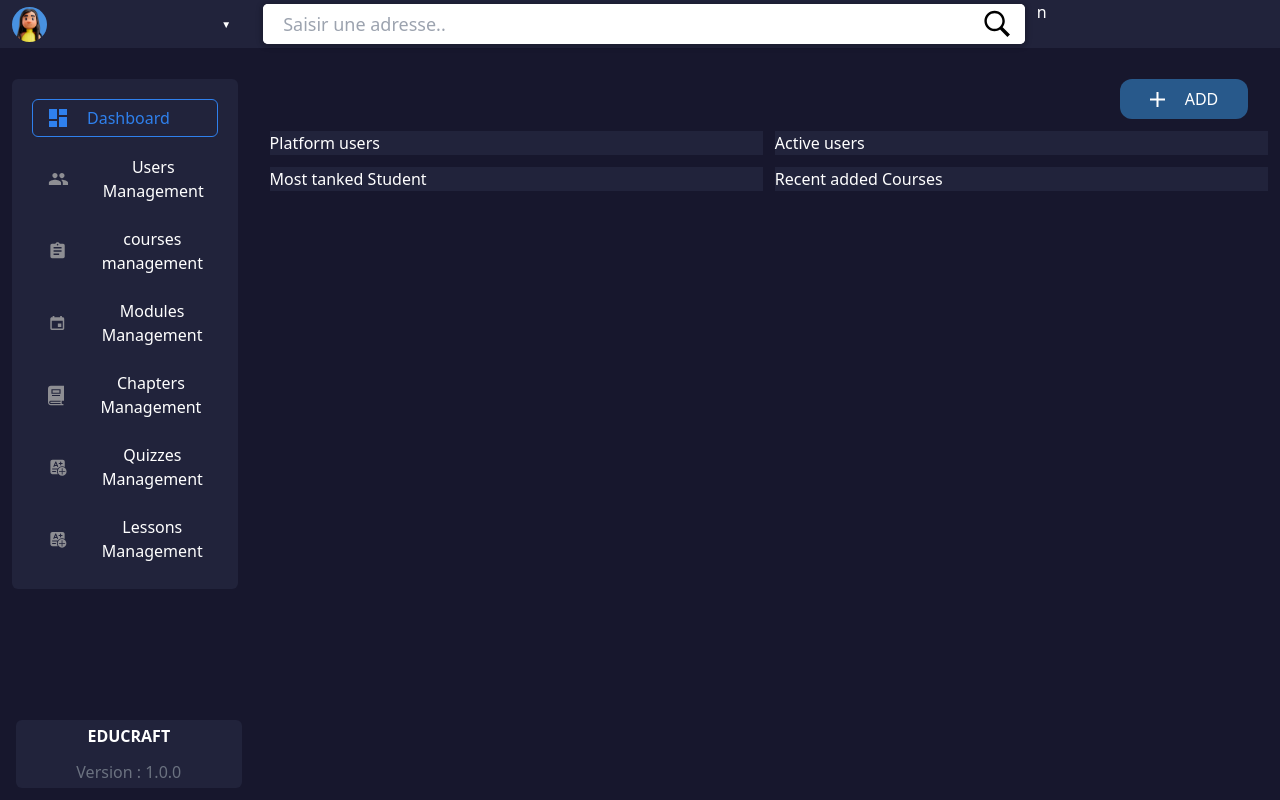
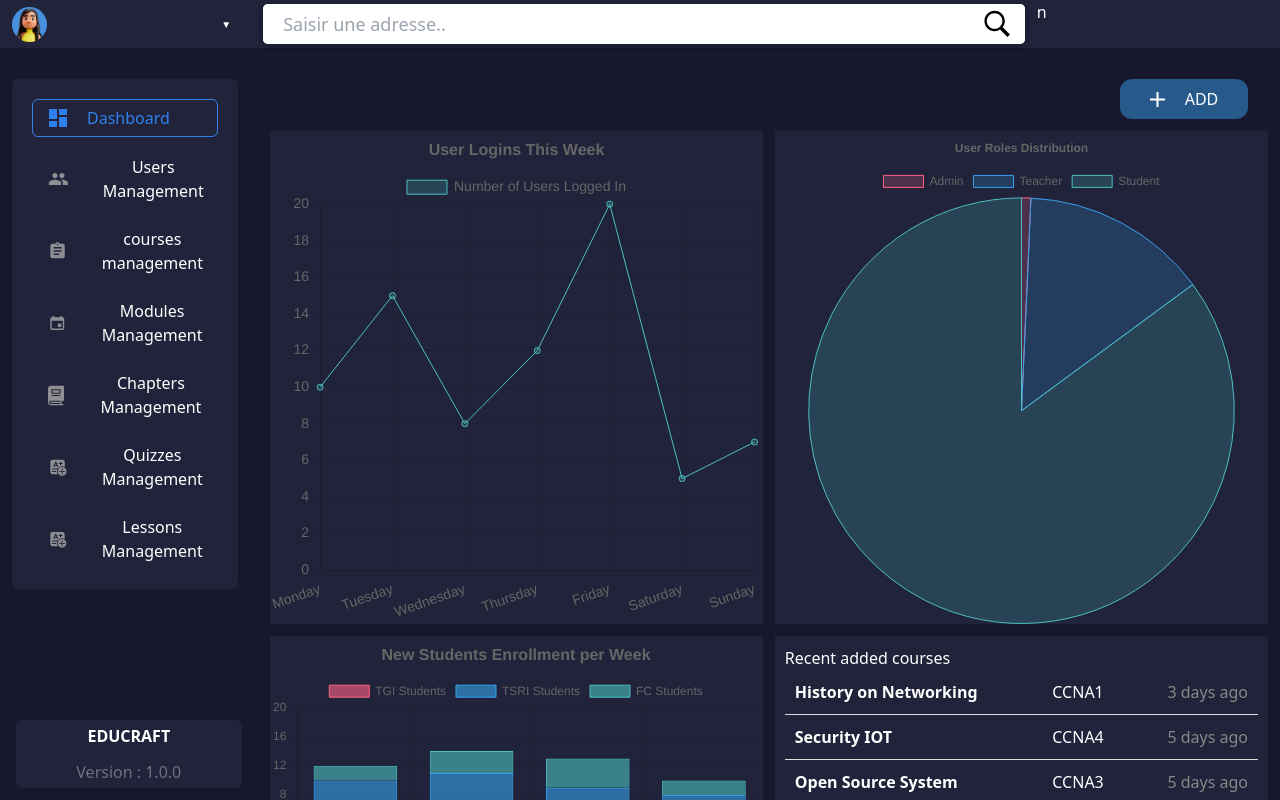
Before and after one commit to Hamza-El-Fahli/Educraft_Server, a Next.js app: page /dashboard in a window 1280 px wide. Built offline with nearby package versions, Linux system fonts and the light colour scheme.

Commit message:
wip: Dashboard Management - add chart For number of Logins - add chart For User roles dustribution - add chart For New Students accounts - add chart For Recent added courses

```diff
--- /dev/null
+++ b/src/app/(dashboard)/dashboard/charts/CourseList.css
@@ -0,0 +1,49 @@
+.course-list-container {
+    width: 100%;
+    max-width: 600px;
+    margin: 0 auto;
+    padding: 10px;
+    /* border: 1px solid #ddd; */
+    border-radius: 8px;
+    /* background-color: #f9f9f9; */
+  }
+
+  .course-list {
+    width: 100%;
+  }
+
+  .course-item {
+    display: flex;
+    justify-content: space-between;
+    align-items: center;
+    padding: 10px;
+    border-bottom: 1px solid #ddd;
+    opacity: 0;
+    transform: translateY(20px);
+    transition: opacity 0.5s ease, transform 0.5s ease;
+  }
+
+  .course-item.visible {
+    opacity: 1;
+    transform: translateY(0);
+  }
+
+  .course-item:last-child {
+    border-bottom: none;
+  }
+
+  .course-title {
+    flex: 2;
+    font-weight: bold;
+  }
+
+  .course-category {
+    flex: 1;
+    text-align: center;
+  }
+
+  .course-added {
+    flex: 1;
+    text-align: right;
+    color: #888;
+  }
--- /dev/null
+++ b/src/app/(dashboard)/dashboard/charts/CourseListChart.tsx
@@ -0,0 +1,46 @@
+import React, { useState, useEffect } from 'react';
+import './CourseList.css';
+
+const CourseList = () => {
+    type LastCourse = {title:string,category:string,added:string}
+  const [courses, setCourses] = useState<LastCourse[]>([]);
+  const [visibleCourses, setVisibleCourses] = useState<LastCourse[]>([]);
+
+  useEffect(() => {
+    // Simulate fetching course data
+    const fetchedCourses:LastCourse[] = [
+      { title: 'History on Networking', category: 'CCNA1', added: '3 days ago' },
+      { title: 'Security IOT', category: 'CCNA4', added: '5 days ago' },
+      { title: 'Open Source System', category: 'CCNA3', added: '5 days ago' },
+      { title: 'Python in AI', category: 'Programming', added: '1 week ago' },
+    ];
+    setCourses(fetchedCourses);
+  }, []);
+
+  useEffect(() => {
+    if (courses.length > 0) {
+      courses.forEach((course, index) => {
+        setTimeout(() => {
+          setVisibleCourses((prev:LastCourse[]) => [...prev, course]);
+        }, index * 200); // Delay each course appearance by 0.5 seconds
+      });
+    }
+  }, [courses]);
+
+  return (
+    <div className="course-list-container">
+      <div className="course-list">
+         {courses.length != 0 && <div> Recent added courses</div>}
+        {visibleCourses.map((course, index) => (
+          <div className={` course-item ${visibleCourses.length > index ? 'visible' : ''}`} key={index}>
+            <div className="course-title">{course.title}</div>
+            <div className="course-category">{course.category}</div>
+            <div className="course-added">{course.added}</div>
+          </div>
+        ))}
+      </div>
+    </div>
+  );
+};
+
+export default CourseList;
--- /dev/null
+++ b/src/app/(dashboard)/dashboard/charts/LoginChart.tsx
@@ -0,0 +1,79 @@
+import React from 'react';
+import { Bar , Line} from 'react-chartjs-2';
+import { Chart as ChartJS, CategoryScale,PointElement, LineElement, LinearScale, BarElement, Title, Tooltip, Legend } from 'chart.js';
+
+// Register Chart.js components
+ChartJS.register(CategoryScale, LinearScale,PointElement, LineElement, BarElement, Title, Tooltip, Legend);
+
+const LoginChart = () => {
+    const data = [10, 15, 8, 12, 20, 5, 7]; // Replace with actual data
+
+  // Define the data structure for the chart
+  const chartData = {
+    labels: ['Monday', 'Tuesday', 'Wednesday', 'Thursday', 'Friday', 'Saturday', 'Sunday'],
+    datasets: [
+      {
+        label: 'Number of Users Logged In',
+        data: data,
+        backgroundColor: 'rgba(75, 192, 192, 0.2)',
+        borderColor: 'rgba(75, 192, 192, 1)',
+        borderWidth: 1,
+        fill: true, // Fill the area under the line
+
+      },
+    ],
+  };
+
+  // Define the options for the chart
+
+  return <Line
+  style={{
+    height:'100%'
+  }}
+  data={chartData} options={{
+    responsive: true,
+    maintainAspectRatio: false, // Allow custom height
+    plugins: {
+      legend: {
+        position: 'top',
+        labels: {
+          font: {
+            size: 14, // Set font size for legend
+          },
+        },
+      },
+      title: {
+        display: true,
+        text: 'User Logins This Week',
+        font: {
+          size: 16, // Set font size for title
+        },
+      },
+      tooltip: {
+        bodyFont: {
+          size: 14, // Set font size for tooltip
+        },
+      },
+    },
+    scales: {
+      x: {
+        ticks: {
+          font: {
+            size: 14, // Set font size for x-axis labels
+          },
+        },
+      },
+      y: {
+        beginAtZero: true,
+        ticks: {
+          font: {
+            size: 14, // Set font size for y-axis labels
+          },
+        },
+      },
+    },
+  }
+} />;
+};
+
+export default LoginChart;
--- /dev/null
+++ b/src/app/(dashboard)/dashboard/charts/NewStudentsChart.tsx
@@ -0,0 +1,71 @@
+import React from 'react';
+import { Bar } from 'react-chartjs-2';
+import { Chart as ChartJS, CategoryScale, LinearScale, BarElement, Title, Tooltip, Legend } from 'chart.js';
+
+// Register Chart.js components
+ChartJS.register(CategoryScale, LinearScale, BarElement, Title, Tooltip, Legend);
+
+const StackedBarChart = () => {
+  // Define the data structure for the chart
+  const chartData = {
+    labels: ['Week 1', 'Week 2', 'Week 3', 'Week 4'], // Example weeks
+    datasets: [
+      {
+        label: 'TGI Students',
+        data: [2, 4, 6, 3], // Number of TGI students each week
+        backgroundColor: 'rgba(255, 99, 132, 0.6)',
+        borderColor: 'rgba(255, 99, 132, 1)',
+        borderWidth: 1,
+      },
+      {
+        label: 'TSRI Students',
+        data: [8, 7, 3, 5], // Number of TSRI students each week
+        backgroundColor: 'rgba(54, 162, 235, 0.6)',
+        borderColor: 'rgba(54, 162, 235, 1)',
+        borderWidth: 1,
+      },
+      {
+        label: 'FC Students',
+        data: [2, 3, 4, 2], // Number of FC students each week
+        backgroundColor: 'rgba(75, 192, 192, 0.6)',
+        borderColor: 'rgba(75, 192, 192, 1)',
+        borderWidth: 1,
+      },
+    ],
+  };
+
+  // Define the options for the chart
+
+  return <Bar
+style={{
+    height:'100%'
+}}
+  data={chartData} options={{
+    responsive: true,
+
+    plugins: {
+      legend: {
+        position: 'top',
+      },
+      title: {
+        display: true,
+        text: 'New Students Enrollment per Week',
+        font:{
+            size : 16
+        }
+      },
+    },
+    scales: {
+      x: {
+        stacked: true,
+      },
+      y: {
+        stacked: true,
+        beginAtZero: true,
+        max : 20,
+      },
+    },
+  }} />;
+};
+
+export default StackedBarChart;
--- /dev/null
+++ b/src/app/(dashboard)/dashboard/charts/PieChart.tsx
@@ -0,0 +1,47 @@
+import React from 'react';
+import { Pie } from 'react-chartjs-2';
+import { Chart as ChartJS, CategoryScale, LinearScale, ArcElement, Title, Tooltip, Legend } from 'chart.js';
+
+// Register Chart.js components
+ChartJS.register(CategoryScale, LinearScale, ArcElement, Title, Tooltip, Legend);
+
+const UserRolePieChart = () => {
+  // Define the data structure for the chart
+  const chartData = {
+    labels: ['Admin', 'Teacher', 'Student'],
+    datasets: [
+      {
+        label: 'User Roles',
+        data: [1, 20, 120], // Admin: 1, Teacher: 20, Student: 120
+        backgroundColor: [
+          'rgba(255, 99, 132, 0.2)',
+          'rgba(54, 162, 235, 0.2)',
+          'rgba(75, 192, 192, 0.2)',
+        ],
+        borderColor: [
+          'rgba(255, 99, 132, 1)',
+          'rgba(54, 162, 235, 1)',
+          'rgba(75, 192, 192, 1)',
+        ],
+        borderWidth: 1,
+      },
+    ],
+  };
+
+  // Define the options for the chart
+
+  return <Pie data={chartData} options={{
+    responsive: true,
+    plugins: {
+      legend: {
+        position: 'top',
+      },
+      title: {
+        display: true,
+        text: 'User Roles Distribution',
+      },
+    },
+  }} />;
+};
+
+export default UserRolePieChart;
--- a/src/app/(dashboard)/dashboard/page.tsx
+++ b/src/app/(dashboard)/dashboard/page.tsx
@@ -1,3 +1,4 @@
+"use client"
 import SideNav from "@/components/sidenav";
 import HeaderNav from "@/components/HeaderNav";
 import Copyright from "@/components/CopyRight";
--- a/src/components/Charts.tsx
+++ b/src/components/Charts.tsx
@@ -1,4 +1,9 @@
+import LoginChart from "@/app/(dashboard)/dashboard/charts/LoginChart";
+import PieChart from "@/app/(dashboard)/dashboard/charts/PieChart";
+import NewStudentsChart from "@/app/(dashboard)/dashboard/charts/NewStudentsChart"
+import CourseList from "@/app/(dashboard)/dashboard/charts/CourseListChart";
 export default function Charts() {
+
   return (
     <>
       <main className="dashboardCards">
@@ -10,18 +15,27 @@ export default function Charts() {
 
            ADD
         </div>
+
     <div className="col-span-2 h-full w-full bg-secondary">
-          Platform users
+    <LoginChart />
     </div>
+
     <div className="col-span-2 h-full w-full bg-secondary">
-          Active users
+    <PieChart />
     </div>
+
+
     <div className="col-span-2 h-full w-full bg-secondary">
-          Most tanked Student
+    <NewStudentsChart />
     </div>
+
+
     <div className="col-span-2 h-full w-full bg-secondary">
-          Recent added Courses
+    <CourseList />
     </div>
+
+
+
       </main>
     </>
   );
```
Lines whose indentation alone changed are shown as unchanged.
